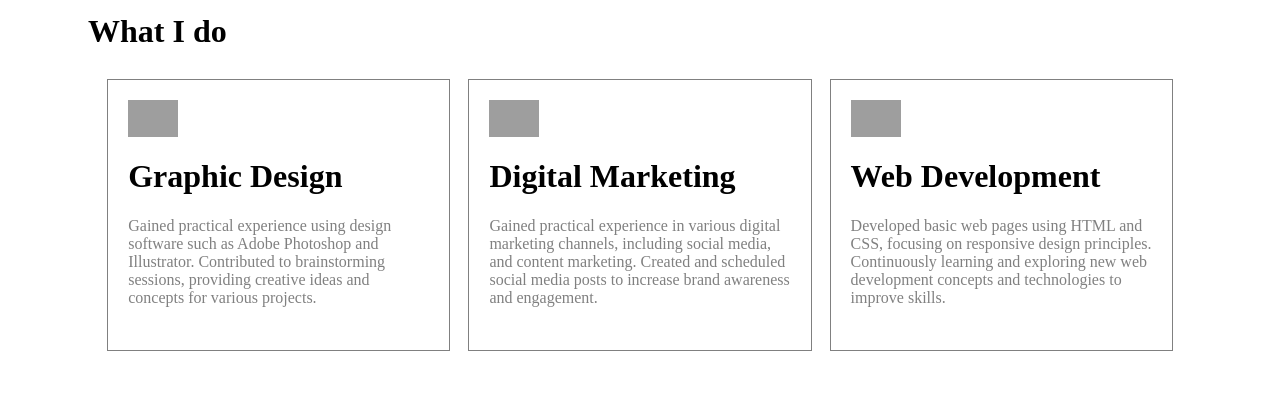
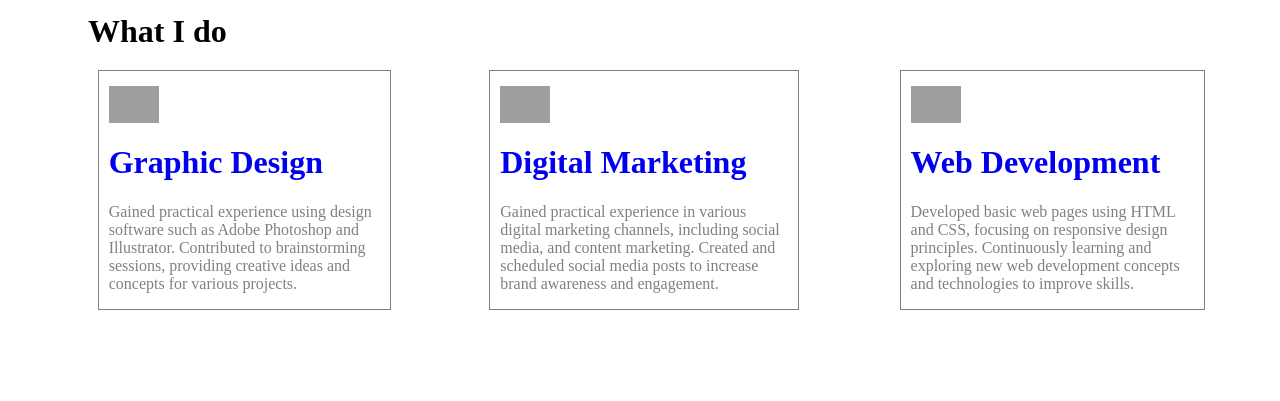
Before and after one commit to NazifaTasnim2410/MIS455_Assignment-1, a plain HTML site: page index.html in a window 1280 px wide. Shown: the part 710-1111 px from the top of the page. Drawn offline with Linux system fonts and the light colour scheme; grey boxes are pictures that could not be loaded.

Commit message:
second commit

```diff
--- a/index.html
+++ b/index.html
@@ -17,7 +17,7 @@
             </ul>
         </div>
         <div class="content">
-                <img src="image/IMG_7664.JPG">
+                <a href="https://www.facebook.com/TasnimNazifaKamal" target="_blank"><img src="image/IMG_7664.JPG"></a>
         </div>
     </div>
 
@@ -37,7 +37,7 @@
     </div>
     <h1 class="text">What I do</h1>
     <div class="container center">
-
+        <a href="http://www.irasv1.iub.edu.bd/#/" target="_blank">
         <div class="about-box">
 
                 <div class="border">
@@ -49,6 +49,9 @@
                 </div>
 
         </div>
+       </a>
+
+        <a href="https://www.youtube.com/watch?v=dQw4w9WgXcQ" target="_blank">
         <div class="about-box">
 
                 <div class="border">
@@ -59,7 +62,10 @@
                 </div>
 
         </div>
+        </a>
 
+
+        <a href="https://github.com/NazifaTasnim2410" target="_blank">
         <div class="about-box">
 
                <div class="border">
@@ -72,7 +78,10 @@
               </div>
 
         </div>
-    </div><br><br><br>
+        </a>
+
+    </div><br><br><br><br>
+
     <footer class="text">
         <p style="font-size: small;">All rights reserved Tasnim Nazifa Kamal @ 2023</p>
     </footer>
--- a/style.css
+++ b/style.css
@@ -14,17 +14,13 @@
     height: 250px;
   }
 
+  a{
+    text-decoration: none;
+   }
+
   .about {
     width: 700px;
-  }
 
-  .border {
-    width: auto;
-    display: inline-block;
-    height: 230px;
-    margin: 9px;
-    border: 1px solid grey;
-    padding: 20px;
   }
 
   p{
@@ -42,11 +38,16 @@
   }
 
   .about-box {
-    width: 30%;
+     width: 70%;
+     padding: 15px 10px 0px;
     display: inline-block;
-    height: 250px;
+    /* height: 250px; */
     display: flex;
     justify-self: center;
+    border: 1px solid grey;
+    margin-right: 15px;
+    margin-left: 40px;
+
   }
 
 
```
Lines whose indentation alone changed are shown as unchanged.
